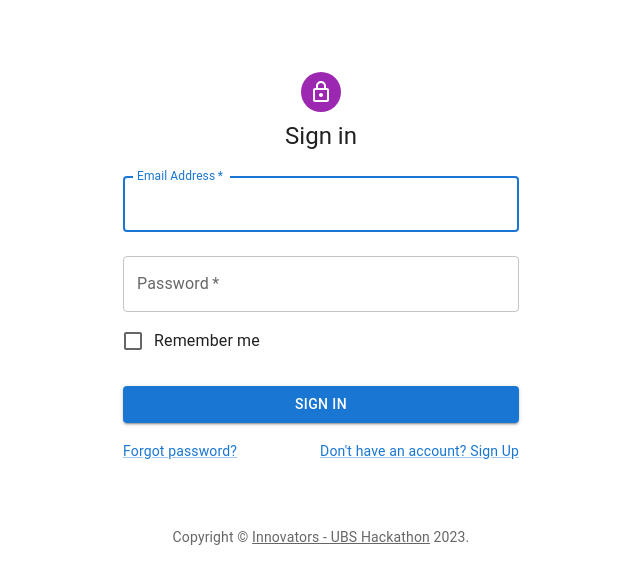
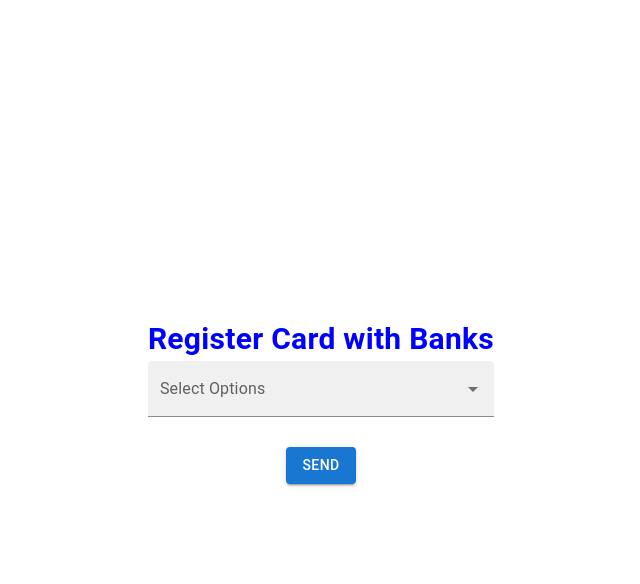
Before and after one commit to atharv1234/UBS_hack, a React (Create React App) app: page /registerCard in a window 1280 px wide. Shown: the top 584 px of the page, without its empty margins (319-959 px from the left). Built offline with nearby package versions, Linux system fonts and the light colour scheme.

Commit message:
added registerCardWithBanks Component

```diff
--- a/src/App.js
+++ b/src/App.js
@@ -2,6 +2,7 @@ import "./App.css";
 import Login from "./components/login/Login"
 import SignUp from "./components/signup/SignUp"
 import { BrowserRouter, Routes, Route } from "react-router-dom";
+import RegisterCardBank from './components/registerCardBank/RegisterCardBank'
 function App() {
 
   return <div>
@@ -9,6 +10,7 @@ function App() {
       <Routes>
           <Route path="/signup" element={<SignUp />} />
           <Route path="*" element={<Login />} />
+          <Route path="/registerCard" element={<RegisterCardBank/>}></Route>
       </Routes>
     </BrowserRouter>
   </div>;
--- /dev/null
+++ b/src/components/registerCardBank/RegisterCardBank.jsx
@@ -0,0 +1,69 @@
+import React, { useState } from 'react';
+import Autocomplete from '@mui/material/Autocomplete';
+import TextField from '@mui/material/TextField';
+import Chip from '@mui/material/Chip';
+// import { makeStyles } from '@mui/styles';
+import Button from '@mui/material/Button'
+import Typography from '@mui/material/Typography';
+import '../../styles/registerCard.css'
+const options = [
+  { label: 'Option 1' },
+  { label: 'Option 2' },
+  { label: 'Option 3' },
+  // Add more options as needed
+];
+
+const MultiSelect = () => {
+
+    const labelStyle = {
+        fontSize: '30px', // Customize the font size
+        fontWeight: 'bold', // Customize the font weight
+        color: 'blue', // Customize the text color
+        // Add more custom styles as needed
+      };
+  const [selectedOptions, setSelectedOptions] = useState([]);
+//   const classes = useStyles();
+  const handleOptionChange = (event, value) => {
+    setSelectedOptions(value);
+  };
+
+  return (
+    <div className='registerCard'>
+    <div className="container">
+    <Typography variant="body1" style={labelStyle}>
+      Register Card with Banks
+    </Typography>
+    <Autocomplete
+      className='autocomplete'
+      multiple
+      id="multi-select"
+      options={options}
+      getOptionLabel={(option) => option.label}
+      value={selectedOptions}
+      onChange={handleOptionChange}
+      renderInput={(params) => (
+          <TextField {...params} label="Select Options" variant="filled" />
+          )}
+          renderTags={(value, getTagProps) =>
+            value.map((option, index) => (
+          <Chip
+            label={option.label}
+            {...getTagProps({ index })}
+            onDelete={() => {
+              const newOptions = [...selectedOptions];
+              newOptions.splice(index, 1);
+              setSelectedOptions(newOptions);
+            }}
+          />
+          ))
+        }
+        />
+        <Button variant="contained" color="primary">
+            Send
+        </Button>
+        </div>
+    </div>
+  );
+};
+
+export default MultiSelect;
--- /dev/null
+++ b/src/styles/registerCard.css
@@ -0,0 +1,19 @@
+.registerCard{
+    height: 100vh;
+    display: flex;
+    align-items: center;
+    justify-content: center;
+}
+
+.container{
+    display: flex;
+    align-items: center;
+    flex-direction: column;
+    justify-items: center;
+
+}
+
+.autocomplete{
+    width: 100%;
+    margin-bottom: 30px;
+}
```
